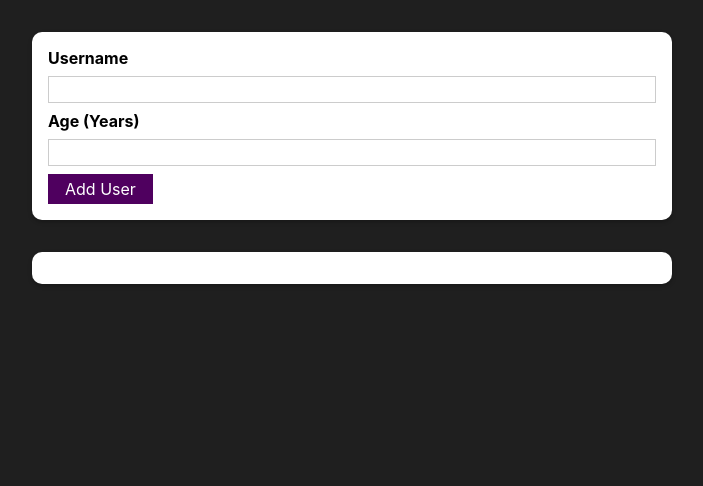
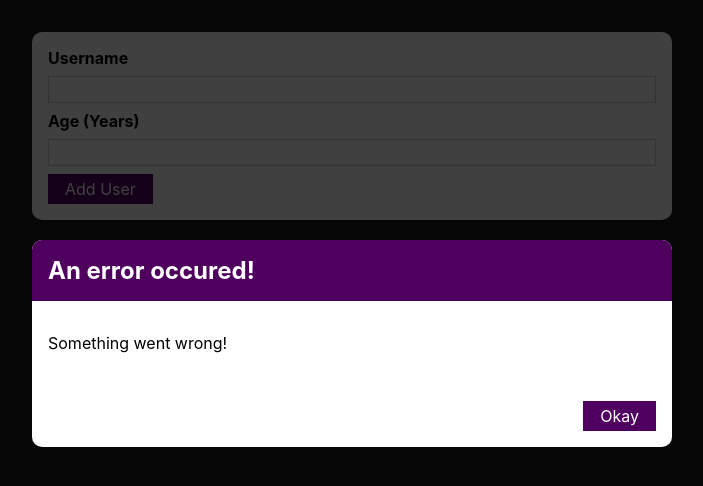
Before and after one commit to rbcuellar98/ReactJS, a React (Create React App) app in the folder usercreation-app/: page / in a window 1280 px wide. Shown: the top 486 px of the page, without its empty margins (288-991 px from the left). Built offline with nearby package versions, Linux system fonts and the light colour scheme.

Commit message:
errormodal added to the project

```diff
--- /dev/null
+++ b/usercreation-app/src/components/UI/ErrorModal.js
@@ -0,0 +1,26 @@
+import React from "react";
+import Card from './Card';
+import Button from "./Button";
+import classes from './ErrorModal.module.css';
+
+const ErrorModal = props => {
+    return (
+        <div>
+            <div className={classes.backdrop}/>
+            <Card className={classes.modal}>
+                <header className={classes.header}>
+                    <h2>{props.title}</h2>
+                </header>
+            <div className={classes.content}>
+                <p>{props.message}</p>
+            </div>
+            <footer className={classes.actions}>
+                <Button>Okay</Button>
+            </footer>
+            </Card>
+        </div>
+    );
+}
+
+
+export default ErrorModal;
--- /dev/null
+++ b/usercreation-app/src/components/UI/ErrorModal.module.css
@@ -0,0 +1,45 @@
+.backdrop {
+    position: fixed;
+    top: 0;
+    left: 0;
+    width: 100%;
+    height: 100vh;
+    z-index: 10;
+    background: rgba(0, 0, 0, 0.75);
+  }
+
+  .modal {
+    position: fixed;
+    top: 30vh;
+    left: 10%;
+    width: 80%;
+    z-index: 100;
+    overflow: hidden;
+  }
+
+  .header {
+    background: #4f005f;
+    padding: 1rem;
+  }
+
+  .header h2 {
+    margin: 0;
+    color: white;
+  }
+
+  .content {
+    padding: 1rem;
+  }
+
+  .actions {
+    padding: 1rem;
+    display: flex;
+    justify-content: flex-end;
+  }
+
+  @media (min-width: 768px) {
+    .modal {
+      left: calc(50% - 20rem);
+      width: 40rem;
+    }
+  }
--- a/usercreation-app/src/components/Users/AddUser.js
+++ b/usercreation-app/src/components/Users/AddUser.js
@@ -2,6 +2,7 @@
 import Card from '../UI/Card';
 import classes from './AddUser.module.css';
 import Button from '../UI/Button';
+import ErrorModal from '../UI/ErrorModal';
 
 const AddUser = (props) =>{
     // array destructuring pulling the elements out of the array
@@ -30,6 +31,8 @@
 
 
     return(
+    <div>
+        <ErrorModal title="An error occured!" message="Something went wrong!"/>
         <Card className={classes.input}>
             <form onSubmit={addUserHandler}>
                 <label htmlFor="username"> Username</label>
@@ -41,6 +44,8 @@
                 <Button type="submit">Add User</Button>
             </form>
         </Card>
+    </div>
+
     );
 };
 
```
Lines whose indentation alone changed are shown as unchanged.
